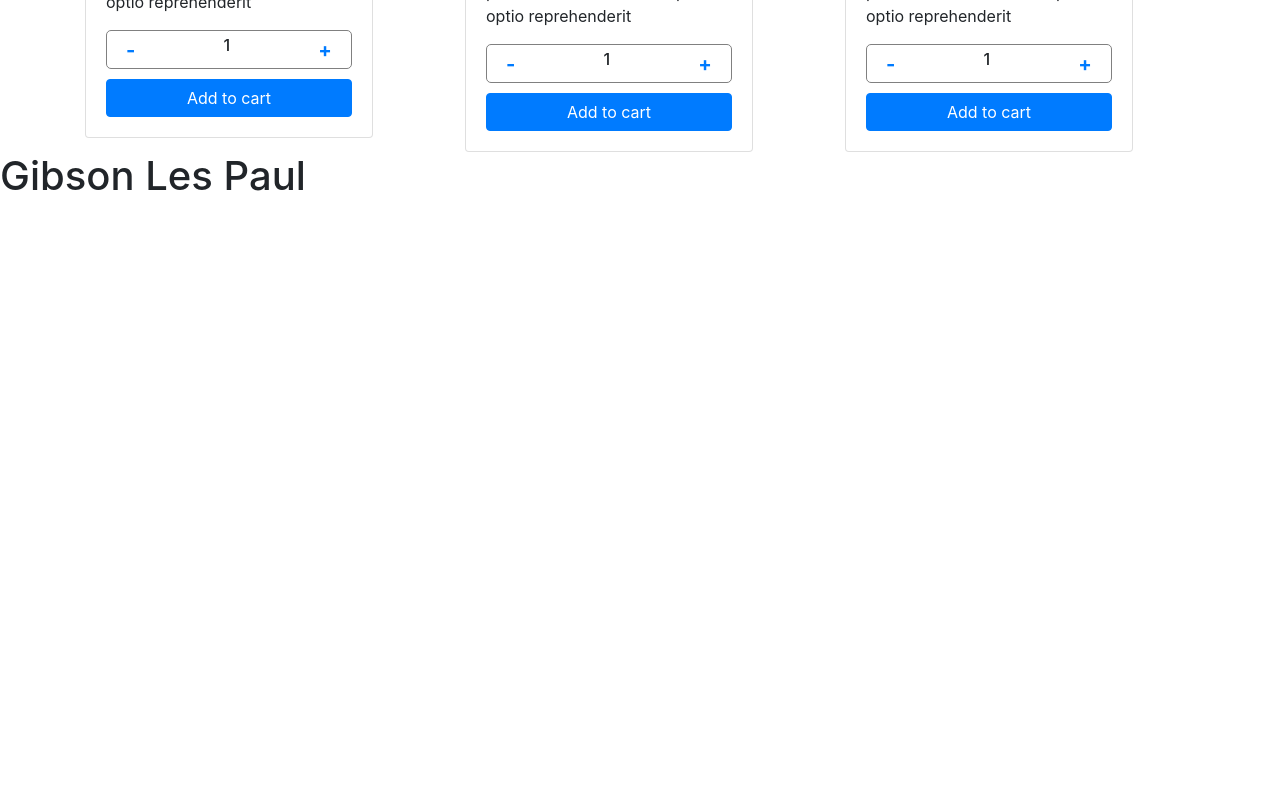
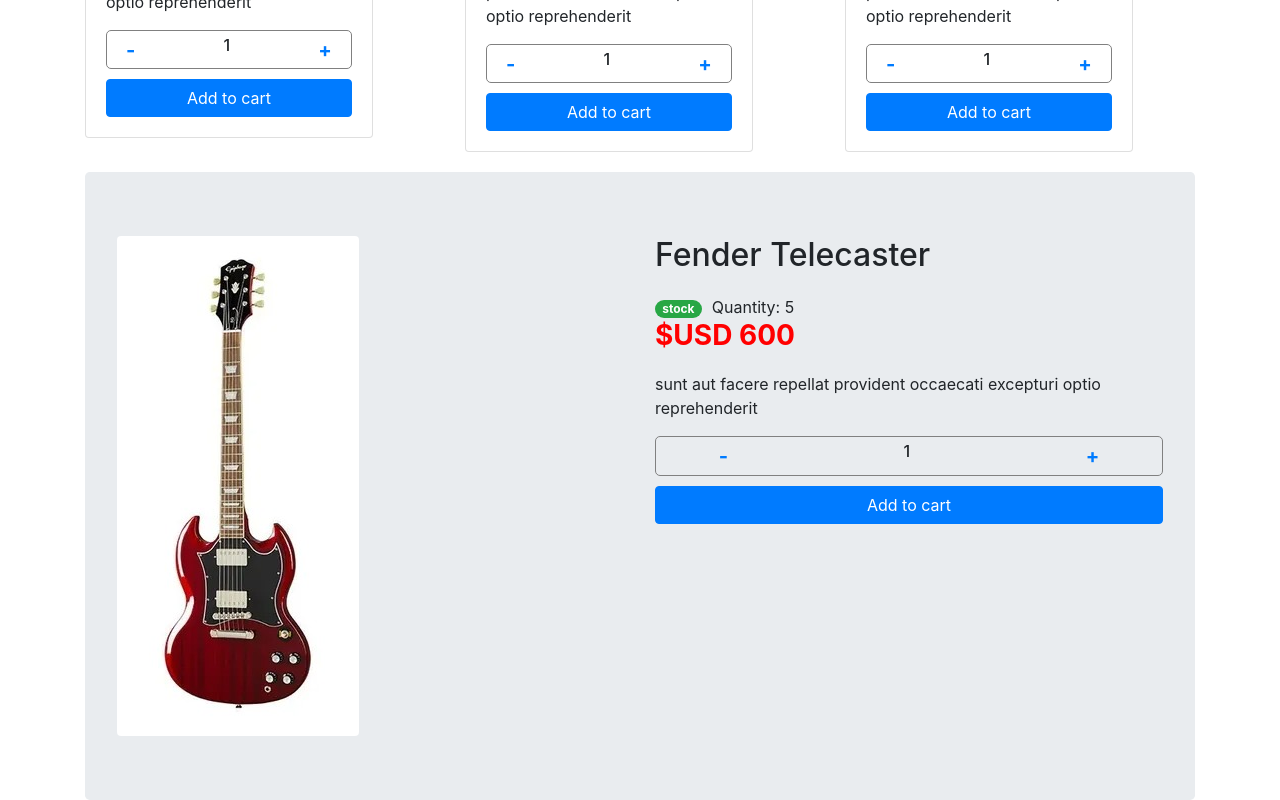
Before and after one commit to Akirajit/GuitarNation-Tsuchida, a React (Create React App) app: page / in a window 1280 px wide. Shown: the part 1640-2440 px from the top of the page. Before the commit the page ends 1840 px from the top, so only its background shows below. Built offline with nearby package versions, Linux system fonts and the light colour scheme.

Commit message:
Styles added to ItemDetail.js

```diff
--- a/src/App.js
+++ b/src/App.js
@@ -13,7 +13,7 @@
         greeting="Welcome! This
           site is still under contruction. 🚧"
       />
-      <ItemDetailContainer itemId={2} />
+      <ItemDetailContainer itemId={5} />
     </div>
   );
 }
--- /dev/null
+++ b/src/components/ItemDetail/ItemDetail.css
@@ -0,0 +1,17 @@
+.item-detail {
+  margin-top: 20px;
+}
+
+.item-detail--title {
+  margin-bottom: 20px;
+}
+
+.item-detail--price {
+  color: red;
+  font-weight: bold;
+  margin-bottom: 20px;
+}
+
+.item-detail--badge {
+  margin-right: 10px;
+}
--- a/src/components/ItemDetail/ItemDetail.js
+++ b/src/components/ItemDetail/ItemDetail.js
@@ -1,12 +1,55 @@
 import React from "react";
+import { Jumbotron, Container, Row, Col, Image, Badge } from "react-bootstrap";
+import "./ItemDetail.css";
+import ItemCount from "../ItemCount/ItemCount";
 
 export default function ItemDetail({ itemsList, itemId }) {
+  const onAdd = (counter) => {
+    alert(`${counter} items have been added to the cart.`);
+  };
+
   return (
     <div>
       {itemsList
         .filter((item) => item.id == itemId)
         .map((filteredItem) => (
-          <h1>{filteredItem.title}</h1>
+          <div>
+            <Container className="item-detail">
+              <Jumbotron>
+                <Row>
+                  <Col className="item-detail-left">
+                    <Image
+                      className="item-detail--image"
+                      src={filteredItem.pictureUrl}
+                      rounded
+                    />
+                  </Col>
+                  <Col className="item-detail-right">
+                    <h2 className="item-detail--title">{filteredItem.title}</h2>
+                    <Badge
+                      className="item-detail--badge"
+                      pill
+                      variant="success"
+                    >
+                      stock
+                    </Badge>
+                    Quantity: {filteredItem.stock}
+                    <h3 className="item-detail--price">
+                      $USD {filteredItem.price}
+                    </h3>
+                    <p className="item-detail--description">
+                      {filteredItem.description}
+                    </p>
+                    <ItemCount
+                      initial={1}
+                      stock={filteredItem.stock}
+                      onAdd={onAdd}
+                    />
+                  </Col>
+                </Row>
+              </Jumbotron>
+            </Container>
+          </div>
         ))}
     </div>
   );
```
